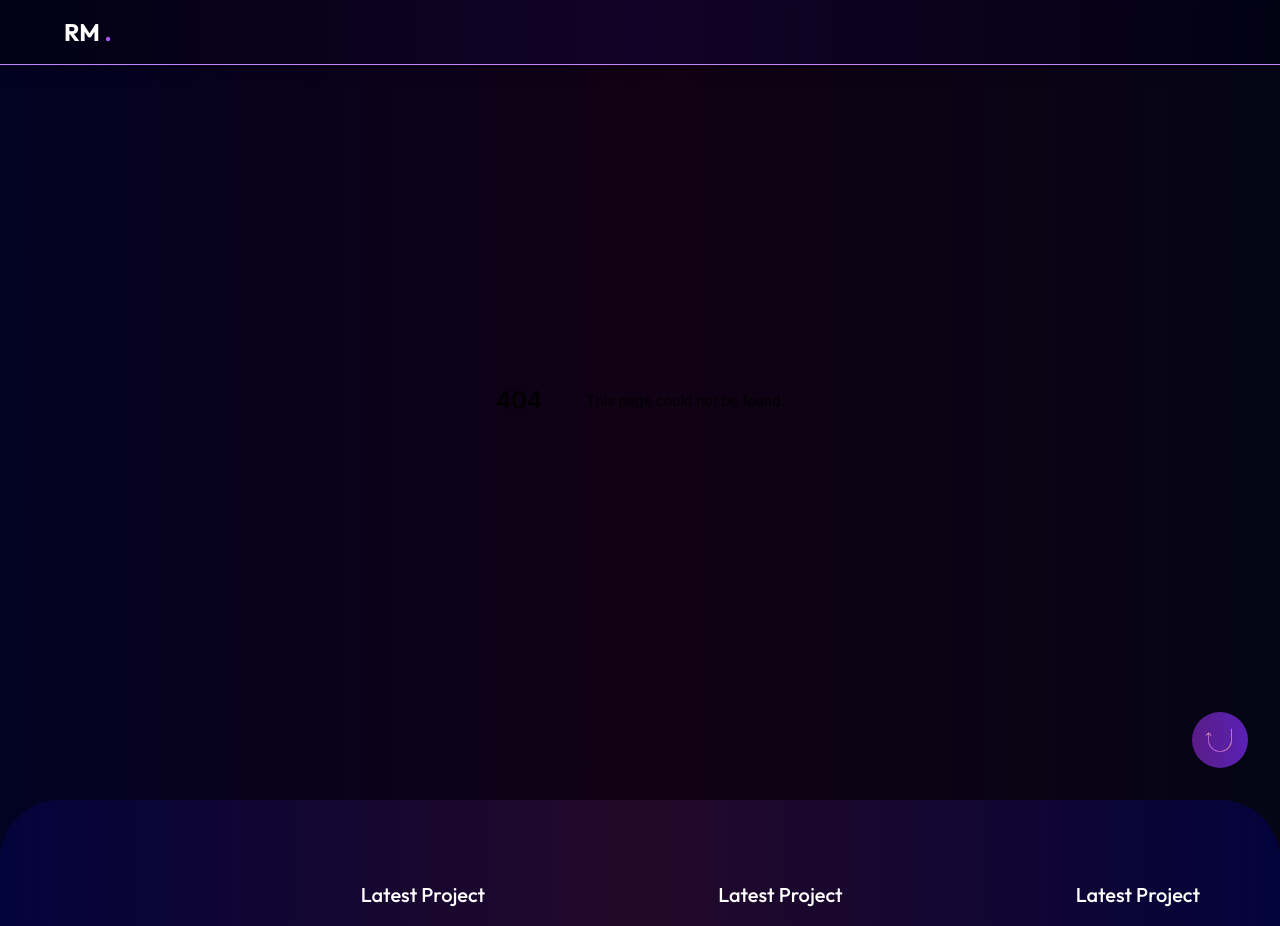
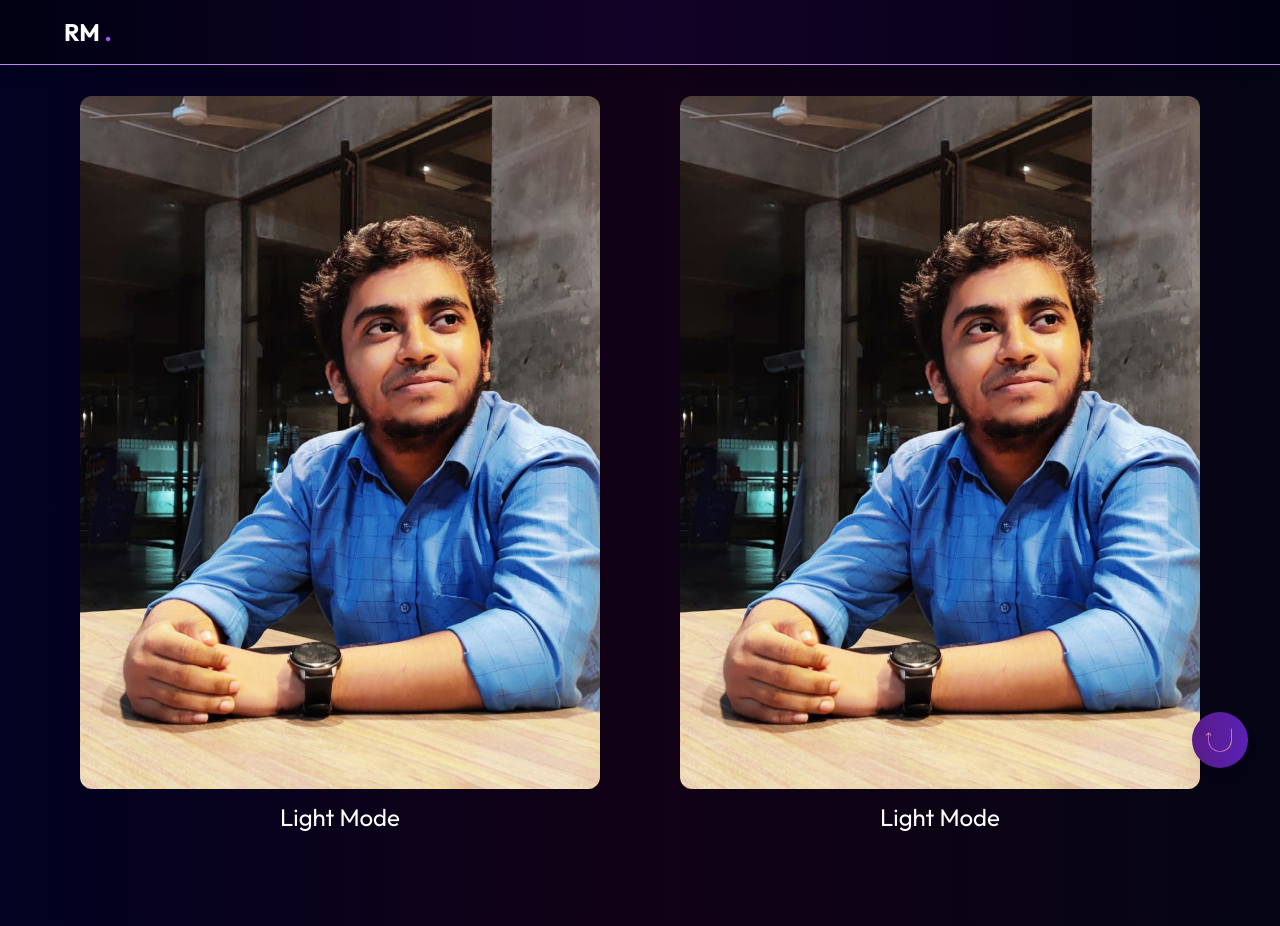
Before and after one commit to Mhatre2/Rutvik-Protfolio, a Next.js app: page /cv in a window 1280 px wide. Before the commit this address had no page. Shown: the top 926 px of the page. Built offline with nearby package versions, Linux system fonts and the light colour scheme; a web font is replaced by a local one.

Commit message:
download pdf updated

```diff
--- /dev/null
+++ b/Components/Cv/DarkCv.js
@@ -0,0 +1,20 @@
+import React from 'react'
+
+const DarkCv = () => {
+  return (
+    <div className='relative group'>
+        <img className='w-full rounded-xl md:group-hover:blur-md transition-all duration-500' src="/Assets/rownokmahbub.jpg" alt="" />
+        <a
+                  href="#"
+                  className=" absolute top-1/2 w-full hidden md:group-hover:flex"
+                >
+                    <p className='font-medium text-[18px] text-gray-200 py-2 px-4 w-36 mx-auto capitalize bg-gradient-to-r from-purple-300 to-purple-500 hover:from-pink-500 hover:to-yellow-500 rounded-[20px] transition duration-300 hover:scale-105 flex justify-center'> Download CV</p>
+
+                </a>
+        <p className='text-white flex justify-center mt-3 text-2xl capitalize'>light mode</p>
+        <p className='font-medium text-[18px] text-gray-200 py-2 px-4 w-36 mx-auto capitalize bg-gradient-to-r from-purple-300 to-purple-500 hover:from-pink-500 hover:to-yellow-500 rounded-[20px] transition duration-300 hover:scale-105 flex justify-center mt-5 md:hidden'> Download CV</p>
+    </div>
+  )
+}
+
+export default DarkCv
--- a/Components/Nav.js
+++ b/Components/Nav.js
@@ -60,7 +60,7 @@ const Nav = () => {
 
                 </Link>
                 <a
-                  href="#"
+                  href="cv"
                   className="font-medium text-[18px] text-gray-200 py-2 px-4  capitalize bg-gradient-to-r from-purple-300 to-purple-500 hover:from-pink-500 hover:to-yellow-500 rounded-[20px] transition duration-300 hover:scale-105 "
                 >
                     Download CV
@@ -126,7 +126,7 @@ const Nav = () => {
       >
         {(ref) => (
           <div className="md:hidden " id="mobile-menu">
-            <div ref={ref} className="px-2 pt-20 pb-5 space-y-3 sm:px-3 flex flex-col items-center bg-gradient-to-r from-[#010113] via-[#130227] to-[#010113]">
+            <div ref={ref} className="w-full px-2 pt-20 pb-5 space-y-3 sm:px-3 flex flex-col items-center bg-gradient-to-r from-[#010113] via-[#130227] to-[#010113]">
             <Link
                   href="uiux"
 
@@ -167,7 +167,7 @@ const Nav = () => {
 
                 </Link>
               <a
-                  href="#"
+                  href="cv"
                   className="font-medium text-[18px] text-gray-200 py-2 px-4  capitalize bg-gradient-to-r from-orange-300 to-orange-500 hover:from-pink-500 hover:to-yellow-500 rounded-[20px] transition duration-300 hover:scale-105 "
                 >
                     Download CV
--- a/Components/layout.js
+++ b/Components/layout.js
@@ -1,12 +1,12 @@
-import React, { Children } from 'react'
+import React from 'react'
 import Footer from './Footer'
 import Nav from './Nav'
 import BackToTop from './BackToTop'
 const Layout = ({children}) => {
   return (
-    <div className='bg-gradient-to-r from-[#020222] via-[#110114] to-[#050515]'>
+    <div className='bg-gradient-to-r from-[#020222] via-[#110114] to-[#050515] '>
     <Nav/>
-<main> {children}</main>
+    <main> {children}</main>
 <BackToTop/>
     <Footer/>
 
--- /dev/null
+++ b/pages/cv/index.js
@@ -0,0 +1,13 @@
+import React from 'react'
+import DarkCv from '../../Components/Cv/DarkCv'
+
+const index = () => {
+  return (
+    <div className='container mx-auto items-center py-24 grid grid-cols-1 md:grid-cols-2 gap-20'>
+        <DarkCv/>
+        <DarkCv/>
+    </div>
+  )
+}
+
+export default index
```
